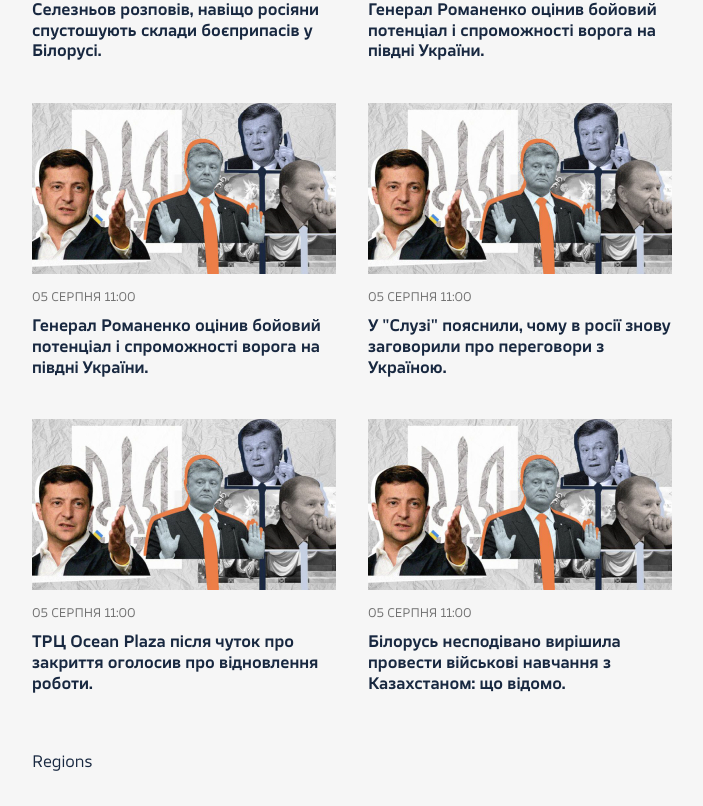
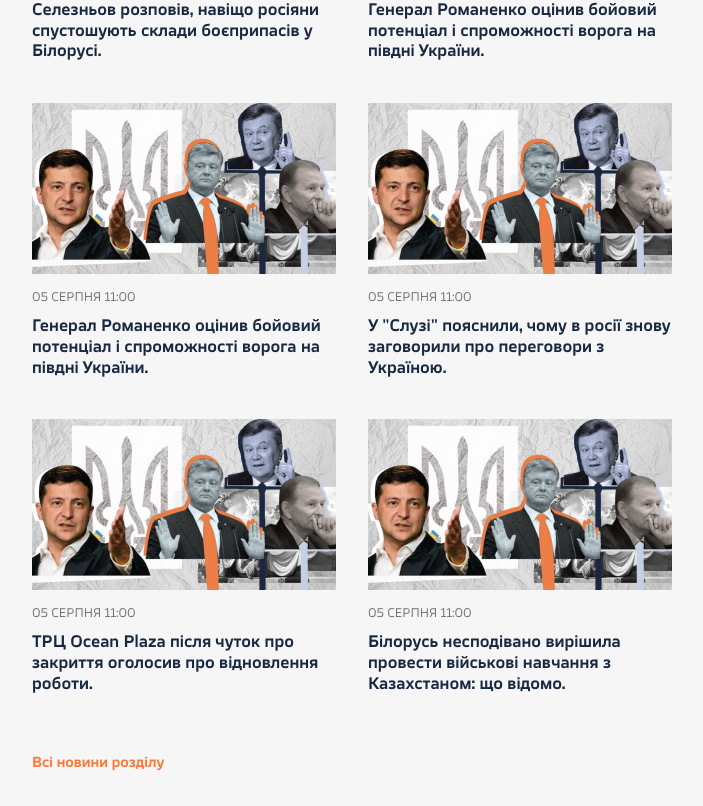
Before and after one commit to ihnatenkoo/News-Portal, a React (Vite) app: page / in a window 1280 px wide. Shown: the part 1175-1981 px from the top of the page, without its empty margins (368-1071 px from the left). Built offline with nearby package versions, Linux system fonts and the light colour scheme.

Commit message:
Create <AllCategoriesTag/>

```diff
--- a/src/components/RedactionChoice/RedactionChoice.module.scss
+++ b/src/components/RedactionChoice/RedactionChoice.module.scss
@@ -12,6 +12,7 @@
 		min-width: 304px;
 		display: flex;
 		flex-direction: column;
+		cursor: pointer;
 
 		&_img {
 			margin-bottom: 16px;
--- a/src/components/Regions/Regions.tsx
+++ b/src/components/Regions/Regions.tsx
@@ -1,6 +1,11 @@
 import { FC } from 'react';
+import { AllCategoriesTag } from '../ui/';
 
 const Regions: FC = () => {
-	return <div>Regions</div>;
+	return (
+		<div>
+			<AllCategoriesTag>Всі новини розділу</AllCategoriesTag>
+		</div>
+	);
 };
 export default Regions;
--- a/src/components/ui/index.tsx
+++ b/src/components/ui/index.tsx
@@ -1,2 +1,3 @@
 export * from './HTag/HTag';
 export * from './Date/Date';
+export * from './tags/AllCategoriesTag/AllCategoriesTag';
--- /dev/null
+++ b/src/components/ui/tags/AllCategoriesTag/AllCategoriesTag.module.scss
@@ -0,0 +1,10 @@
+.tag {
+	font-weight: 600;
+	font-size: 14px;
+	line-height: 140%;
+	color: var(--accent);
+
+	&:hover {
+		text-decoration: underline;
+	}
+}
--- /dev/null
+++ b/src/components/ui/tags/AllCategoriesTag/AllCategoriesTag.tsx
@@ -0,0 +1,10 @@
+import { FC, PropsWithChildren } from 'react';
+import s from './AllCategoriesTag.module.scss';
+
+export const AllCategoriesTag: FC<PropsWithChildren> = ({ children }) => {
+	return (
+		<a href="#" className={s.tag}>
+			{children}
+		</a>
+	);
+};
```
